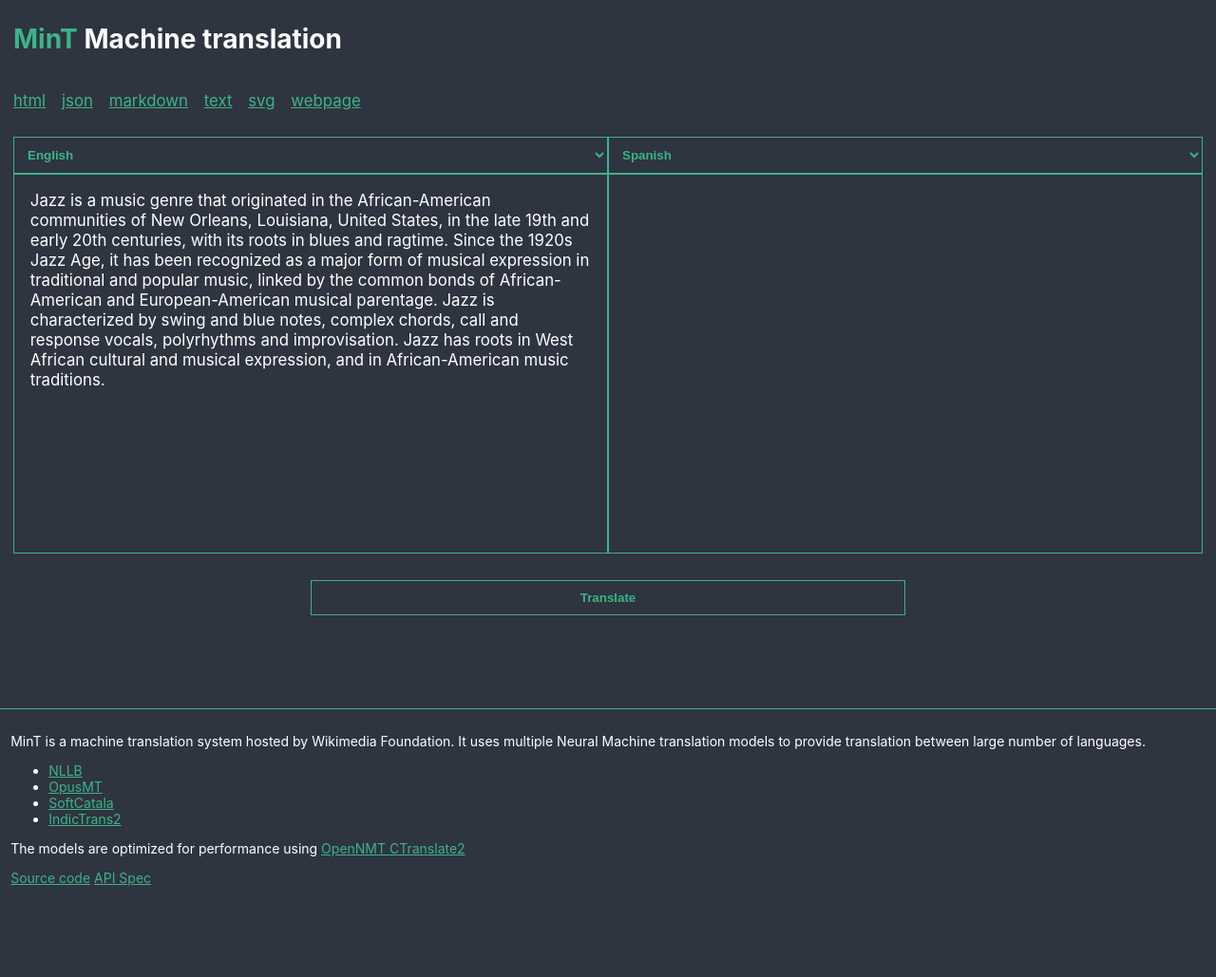
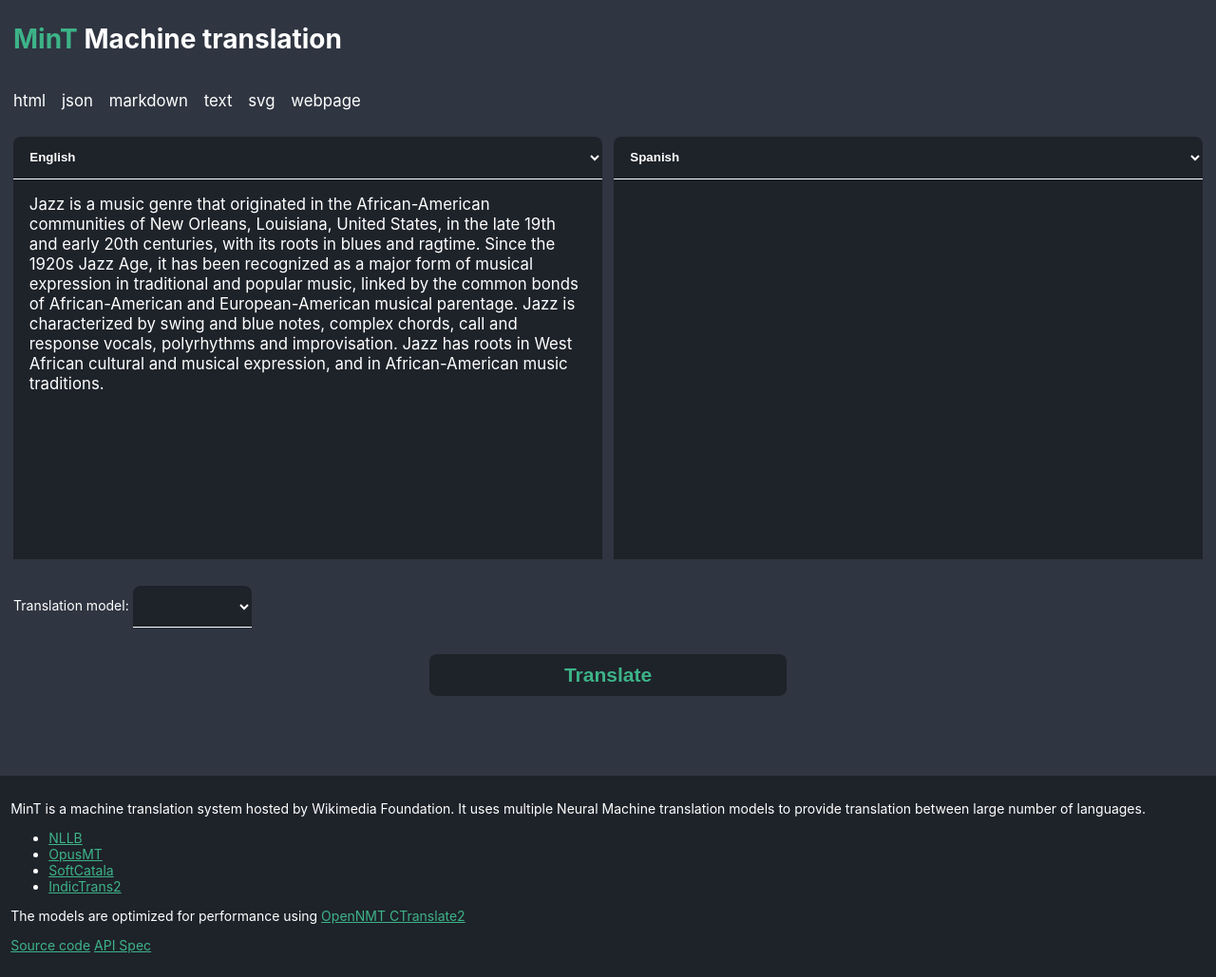
Before and after one commit to wikimedia/mediawiki-services-machinetranslation, a FastAPI app: page / in a window 1280 px wide. Shown: the whole page at 95% size. Before the commit the page ends 933 px from the top, so only its background shows below. Run offline with FastAPI, Linux system fonts and the light colour scheme; lists and menus that the app fills with data are empty; parts of the project's set-up code (start-up, migrations or seed data) failed here and were passed over.

Commit message:
UI: Allow selecting translation models
Bug: T338608
Change-Id: Id8fd04e08346419ce380f0c4b9d82756a3427991

```diff
--- a/static/main.js
+++ b/static/main.js
@@ -4,6 +4,34 @@
 
 function getSupportedLanguages() {
     return fetch(`/api/languages`).then(response => response.json())
+}
+
+function list_models() {
+    const from = document.getElementById('source_lang').value;
+    const to = document.getElementById('target_lang').value;
+    const models =  allLanguages[from][to];
+    const model_selector = document.getElementById('mtmodel');
+    model_selector.innerHTML = '';
+
+    // Define a weight for models to sort in appropriate way
+    // Sort generic models at end.
+    const sortOrder = {
+        "nllb-wikipedia": 800,
+        "nllb200-600M": 900,
+        "madlad-400": 1000
+    }
+    models.sort((a, b) => {
+        const wa = a in sortOrder ? sortOrder[a] : models.indexOf(a);
+        const wb = b in sortOrder ? sortOrder[b] : models.indexOf(b);
+        return wa - wb;
+    })
+
+    for (let i = 0; i < models.length; i++) {
+        const el = document.createElement("option");
+        el.textContent = models[i];
+        el.value = models[i];
+        model_selector.appendChild(el);
+    }
 }
 
 function getLanguageNames() {
@@ -30,6 +58,7 @@
     document.getElementById('progress').style.display = "block";
     const from = document.getElementById('source_lang').value;
     const to = document.getElementById('target_lang').value;
+    const model = document.getElementById('mtmodel').value;
     let text;
     if (mint_format=='html'){
         text = document.getElementById('source_content').innerHTML;
@@ -48,6 +77,7 @@
             source_language: from,
             target_language: to,
             format: mint_format,
+            model: model,
             content: text,
         })
     }).then(response => {
@@ -106,6 +136,7 @@
 
     tgt_selector.addEventListener("change", function () {
         document.getElementById('target_content').innerText = ""
+        list_models();
     });
 }
 
@@ -144,4 +175,5 @@
             src_selector.dispatchEvent(new Event('change'));
         })
     });
+    list_models()
 });
--- a/static/style.css
+++ b/static/style.css
@@ -1,16 +1,18 @@
 :root {
-  --background-color: rgb(46, 52, 64);
+  --background-color: hsl(220, 16%, 22%);
   --text-color: hsl(158, 49%, 100%);
-  --border-color:hsl(158, 49%, 47%);
-  --primary-color:hsl(158, 49%, 47%);
+  --primary-color: hsl(158, 49%, 47%);
+  --secondary-color: hsl(220, 16%, 14%);
 }
 
 html {
   font-family: sans-serif;
+  accent-color: var(--primary-color);
 }
 
 body {
-  font-family: -apple-system, BlinkMacSystemFont, "Segoe UI", Roboto, Oxygen, Ubuntu, Cantarell, "Fira Sans", "Droid Sans", "Helvetica Neue", sans-serif;
+  font-family: -apple-system, BlinkMacSystemFont, "Segoe UI", Roboto, Oxygen,
+    Ubuntu, Cantarell, "Fira Sans", "Droid Sans", "Helvetica Neue", sans-serif;
   background-color: var(--background-color);
   color: var(--text-color);
   font-size: 14px;
@@ -24,6 +26,16 @@
     "header"
     "main"
     "footer";
+}
+
+:focus-visible {
+  outline-color: var(--primary-color);
+}
+::selection {
+  background-color: var(--primary-color);
+}
+::marker {
+  color: var(--primary-colornd);
 }
 
 main {
@@ -43,6 +55,8 @@
 nav > a {
   font-size: 1.2em;
   padding-right: 1em;
+  text-decoration: none;
+  color: var(--text-color);
 }
 
 a {
@@ -52,7 +66,7 @@
 footer {
   padding: 0.8em;
   font-size: 1em;
-  border-top: 1px solid var(--border-color);
+  background-color: var(--secondary-color);
   grid-area: footer;
   margin-top: 4em;
 }
@@ -62,20 +76,21 @@
   padding: 10px 0;
 }
 
-.mint{
+.mint {
   color: var(--primary-color);
 }
 
-textarea {
-  font-family: inherit;
-  line-height: 1.25;
-}
 
 .container {
   display: grid;
+  gap: 0 12px;
   padding: 1em;
-  background-color: var(--bg-color);
   grid-template-columns: 1fr 1fr;
+}
+
+.mtmodel-container {
+  display: grid;
+  padding: 1em;
 }
 
 .actions {
@@ -91,7 +106,6 @@
   grid-column: span 2;
 }
 
-
 textarea#source_content {
   height: 50vh;
 }
@@ -105,30 +119,46 @@
 #target_content {
   padding: 1em;
   font-size: 1.2em;
+  font-family: inherit;
+  line-height: 1.25;
   resize: none;
-  outline: none;
-  border: 1px solid var(--border-color);
-  background-color: var(--background-color);
+  border: none;
   color: var(--text-color);
+  background-color: var(--secondary-color);
+}
+
+#mtmodel {
+  min-width: 10%;
+  justify-self: center;
+  cursor: pointer;
 }
 
 button,
 select {
-  padding: 10px;
+  padding: 1em;
   font-weight: 800;
   background-color: var(--background-color);
-  color: var(--primary-color);
-  border: 1px solid var(--border-color);
+  color: var(--text-color);
+  border: none;
+  border-bottom: 1px solid;
+  background-color: var(--secondary-color);
+  border-top-right-radius: 8px;
+  border-top-left-radius: 8px;
 }
 
 button {
-  min-width: 50%;
+  min-width: 30%;
   justify-self: center;
   cursor: pointer;
+  color: var(--primary-color);
+  font-size: 1.5em;
+  border: none;
+  border-radius: 8px;
+  padding: 10px;
 }
 
 progress {
-  height: 4px;
+  height: 8px;
   width: 100%;
   display: none;
   min-width: 50%;
@@ -140,5 +170,4 @@
 
 svg {
   background-color: white;
-
 }
--- a/templates/index.html
+++ b/templates/index.html
@@ -66,7 +66,7 @@
 
 This is  a [link to Wikipedia](https://wikipedia.org)
                 </textarea>
-                <textarea class="text-monospace"  id="target_content" disabled></textarea>
+                <textarea class="text-monospace"  id="target_content" ></textarea>
                 {% elif format == 'json' %}
                 <textarea class="text-monospace" id="source_content">
 {
@@ -76,7 +76,7 @@
     "ingredients": [ "Vegetable oil", "Garlic", "Ginger" ,"Rice"]
 }
                 </textarea>
-                <textarea class="text-monospace" id="target_content" disabled></textarea>
+                <textarea class="text-monospace" id="target_content" ></textarea>
                 {% elif format == 'svg' %}
                 <div class="svg" contenteditable="" id="source_content">
                     <svg viewBox="0 0 240 100" xmlns="http://www.w3.org/2000/svg" xmlns:xlink="http://www.w3.org/1999/xlink">
@@ -98,12 +98,19 @@
                 <textarea id="source_content">
 Jazz is a music genre that originated in the African-American communities of New Orleans, Louisiana, United States, in the late 19th and early 20th centuries, with its roots in blues and ragtime. Since the 1920s Jazz Age, it has been recognized as a major form of musical expression in traditional and popular music, linked by the common bonds of African-American and European-American musical parentage. Jazz is characterized by swing and blue notes, complex chords, call and response vocals, polyrhythms and improvisation. Jazz has roots in West African cultural and musical expression, and in African-American music traditions.
                 </textarea>
-                <textarea id="target_content" disabled></textarea>
+                <textarea id="target_content" ></textarea>
                 {% endif %}
+            </section>
+            <section class="mtmodel-container">
+                <label for="mtmodel">Translation model:
+                    <select id="mtmodel">
+                    </select>
+                </label>
             </section>
             <section class="actions">
                 <button onclick="doTranslate()">Translate</button>
-                <section id="results"></section>
+            </section>
+            <section id="results">
                 <progress id="progress"></progress>
                 <p id="status"></p>
             </section>
```
